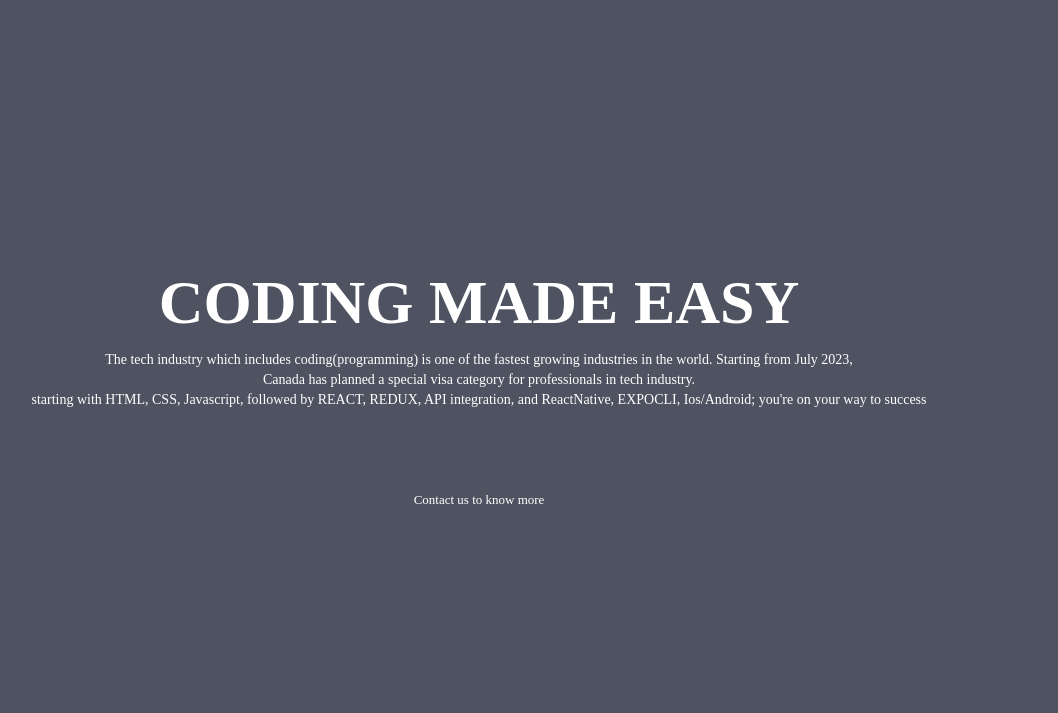
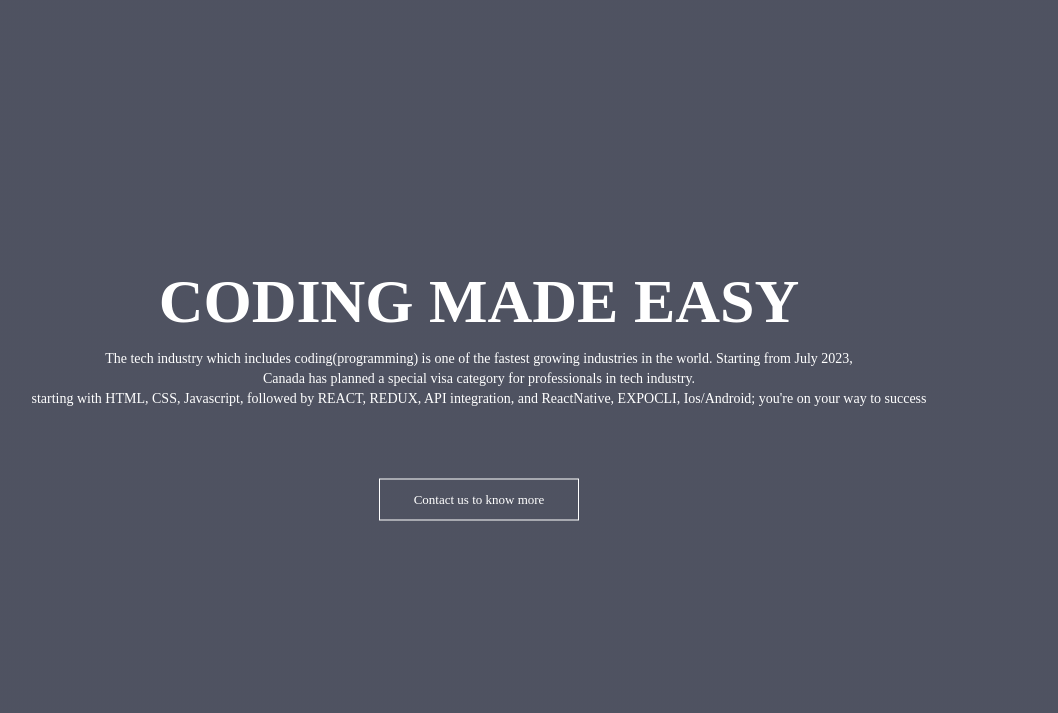
Before and after one commit to Careerkings/coding, a plain HTML site: page index.html in a window 1280 px wide. Shown: the part 87-800 px from the top of the page, without its empty margins (161-1219 px from the left). Drawn offline with Linux system fonts and the light colour scheme; a script that the page names is missing.

Commit message:
Update style.css

```diff
--- a/style.css
+++ b/style.css
@@ -105,7 +105,7 @@ ul svg{
     padding: 12px 34px;
     font-size: 13px;
     background: transparent;
-    position: relative;
+    border: 1px solid white;
     cursor: pointer;
     margin-top: 30px;
 }
```
